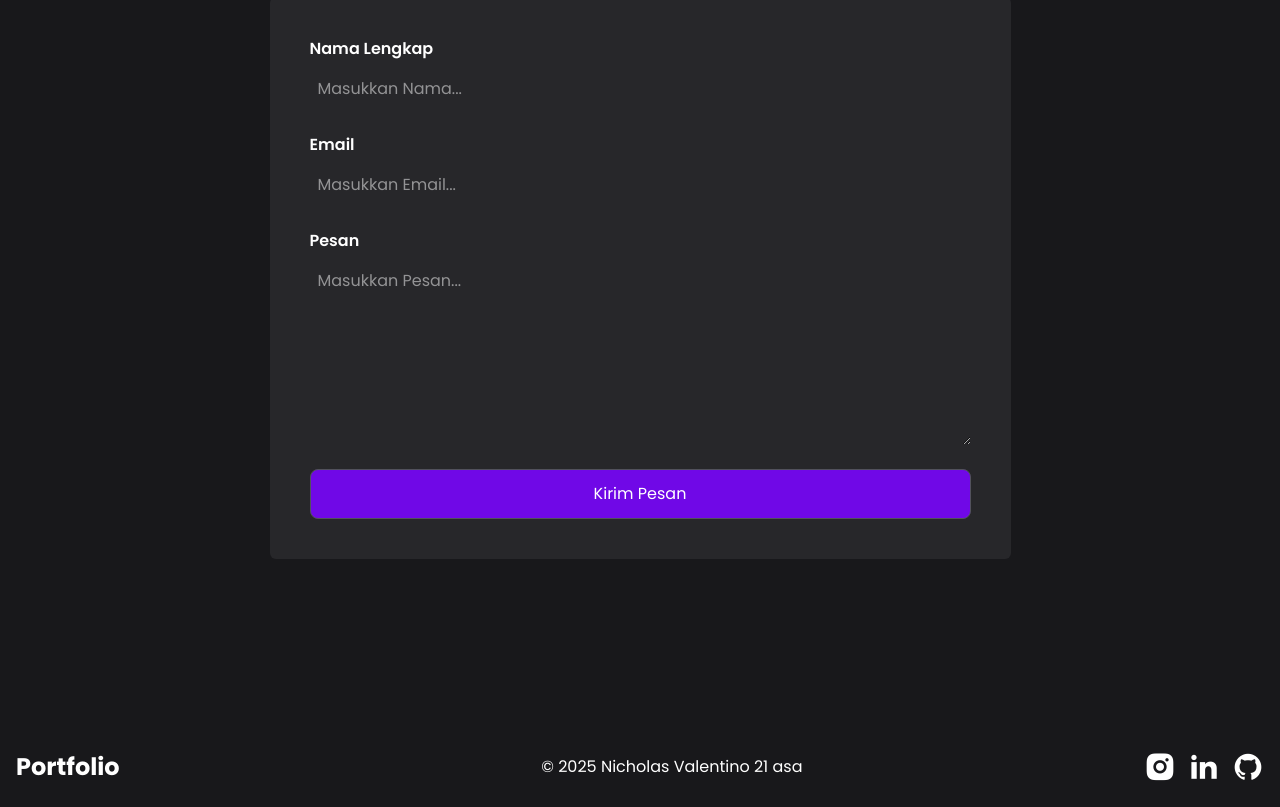
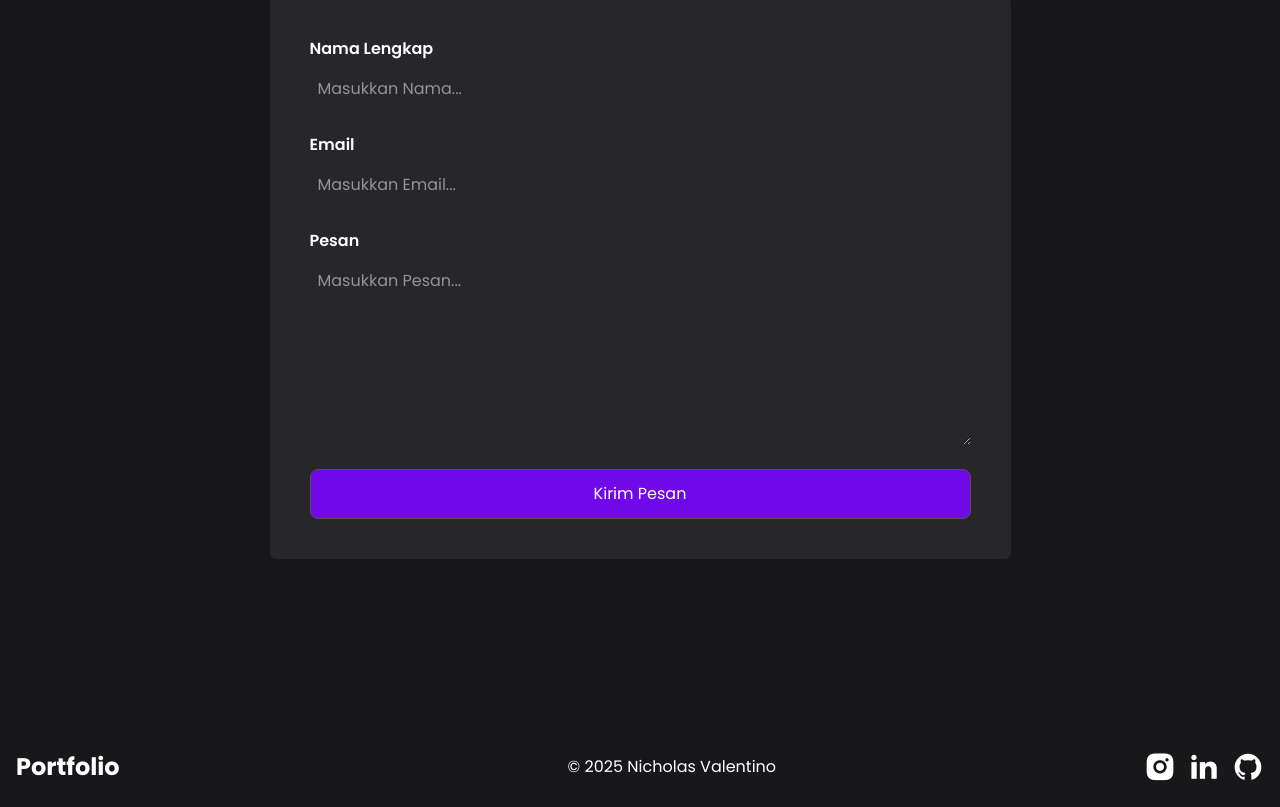
Before and after one commit to nicholv21/Website-Portfolio, a React (Vite) app: page / in a window 1280 px wide. Shown: the part 3825-4632 px from the top of the page. Built offline with nearby package versions, Linux system fonts and the light colour scheme.

Commit message:
hapus footer

```diff
--- a/src/components/Footer.jsx
+++ b/src/components/Footer.jsx
@@ -3,7 +3,7 @@ const Footer = () => {
     <div className="mt-32 py-4 flex md:flex-row flex-col gap-6 md:gap- justify-between items-center" id="contact">
         <h1 className="text-2xl font-bold">Portfolio</h1>
         <div className="flex gap-7 items-center lg:ml-20 md:ml-15 ml-0">
-            <a href="#">© 2025 Nicholas Valentino 21 asa</a>
+            <a href="#">© 2025 Nicholas Valentino</a>
         </div>
         <div className="flex items-center gap-3">
             <a href="https://www.instagram.com/nicholas.nv" target="_blank" rel="noopener noreferrer">
```
